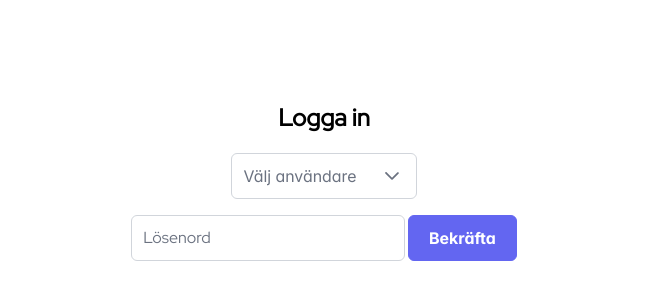
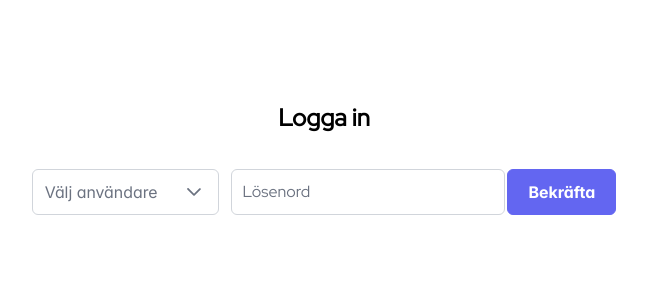
Before and after one commit to gustavAlbrekts0n/bokningsapp, a React (Create React App) app in the folder react-app/: page / in a window 1280 px wide. Shown: the part 238-538 px from the top of the page, without its empty margins (316-963 px from the left). Built offline with nearby package versions, Linux system fonts and the light colour scheme; no server answers.

Commit message:
Update styling on login page

```diff
--- a/react-app/src/App.css
+++ b/react-app/src/App.css
@@ -24,10 +24,17 @@
   /*background-color: red;*/
 }
 
+.login-body {
+  display: flex;
+  flex-direction: row;
+  padding: 16px;
+  /*background-color: green;*/
+}
+
 .form {
   display: flex;
-  padding: 16px;
-  /*background-color: yellow;*/
+  margin-left: 12px;
+  /*background-color: rgba(0, 42, 230, 0.521);*/
 }
 
 .app-header {
--- a/react-app/src/components/Login.js
+++ b/react-app/src/components/Login.js
@@ -6,11 +6,16 @@ const Login = ({ selectedUser, setSelectedUser, setAuthentication }) => {
     <div className="app">
       <div className="login">
         <h2>Logga in</h2>
-        <DropdownComponent
-          selectedUser={selectedUser}
-          setSelectedUser={setSelectedUser}
-        />
-        <TextInput setAuthentication={setAuthentication} />
+        <div className="login-body">
+          <DropdownComponent
+            selectedUser={selectedUser}
+            setSelectedUser={setSelectedUser}
+          />
+          <TextInput
+            selectedUser={selectedUser}
+            setAuthentication={setAuthentication}
+          />
+        </div>
       </div>
     </div>
   );
--- a/react-app/src/components/TextInput.js
+++ b/react-app/src/components/TextInput.js
@@ -6,7 +6,7 @@ import { classNames } from "primereact/utils";
 
 // https://v9.primereact.org/inputtext/
 
-const TextInput = ({ setAuthentication }) => {
+const TextInput = ({ selectedUser, setAuthentication }) => {
   const postData = (password) => {
     const data = {
       password,
@@ -52,8 +52,10 @@ const TextInput = ({ setAuthentication }) => {
       return errors;
     },
     onSubmit: () => {
-      postData(formik.values.value);
-      formik.resetForm();
+      if (selectedUser) {
+        postData(formik.values.value);
+        formik.resetForm();
+      }
     },
   });
 
```
Also changed, not shown: 2 other files (tests, documents, lock files or other folders).
